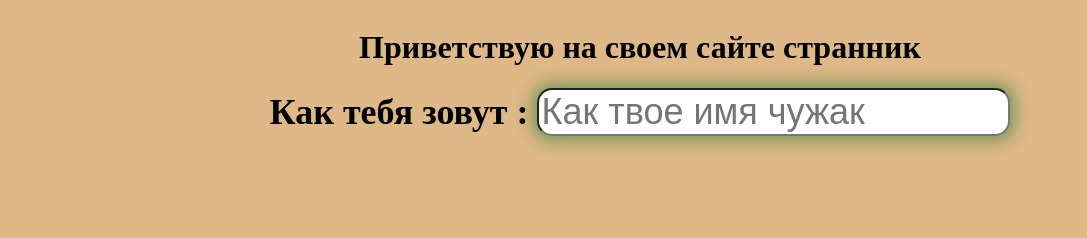
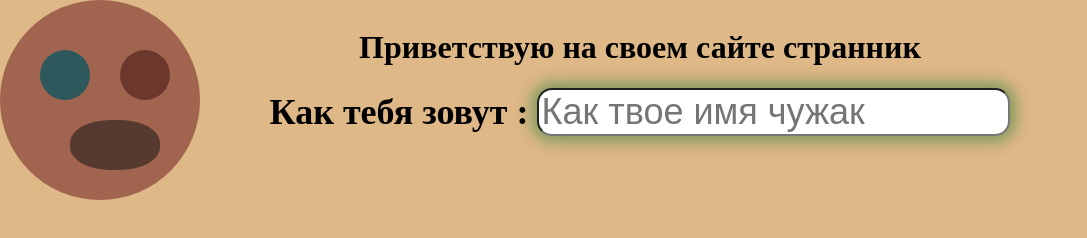
Before and after one commit to camelactive/funny, a plain HTML site: page index.html in a window 1280 px wide. Shown: the whole page, without its empty margins (0-1087 px from the left). Drawn offline with Linux system fonts and the light colour scheme.

Commit message:
Add files via upload

```diff
--- a/css/style.css
+++ b/css/style.css
@@ -23,3 +23,45 @@ body {
 }
 
 .greetings_content_write {}
+
+.moveBlock {
+    top: 0;
+    left: 0;
+    position: absolute;
+    width: 200px;
+    height: 200px;
+    background-color: rgba(100, 18, 25, 0.5);
+    border-radius: 50%;
+}
+
+.moveBlock::before {
+    content: "";
+    width: 50px;
+    height: 50px;
+    background-color: rgb(45, 88, 92);
+    position: absolute;
+    top: 50px;
+    left: 40px;
+    border-radius: 50%;
+}
+
+.moveBlock::after {
+    content: "";
+    width: 50px;
+    height: 50px;
+    background-color: rgba(58, 13, 13, 0.5);
+    position: absolute;
+    top: 50px;
+    left: 120px;
+    border-radius: 50%;
+}
+
+.mouth {
+    width: 90px;
+    height: 50px;
+    background-color: rgba(17, 16, 16, 0.5);
+    position: absolute;
+    top: 120px;
+    left: 70px;
+    border-radius: 45%;
+}
--- a/index.html
+++ b/index.html
@@ -17,6 +17,11 @@
         <div class="greetings_content">Как тебя зовут : <input placeholder="Как твое имя чужак" type="text" class="input_name" oninput="inputNameHandler(this)"> </div>
         <div class="greetings_content_write"></div>
     </div>
+
+
+    <div class="moveBlock">
+        <div class="mouth"></div>
+    </div>
     <script src="./script/script.js"></script>
 </body>
 
--- a/script/script.js
+++ b/script/script.js
@@ -24,3 +24,30 @@ inputNameHandler = e => {
         }
     }
 };
+
+moveBlock = document.querySelector(".moveBlock");
+let left = 0;
+let up = 0;
+document.onkeydown = function(event) {
+    console.log(event)
+    if (event.key == "ArrowRight") {
+        moveBlock.style.left = left + "px";
+        left++
+    }
+    if (event.key == "ArrowRight" && event.shiftKey == true) {
+        moveBlock.style.left = left * 2 + "px";
+        left++
+    }
+    if (event.key == "ArrowLeft") {
+        moveBlock.style.left = left + "px";
+        left--
+    }
+    if (event.key == "ArrowDown") {
+        moveBlock.style.top = up + "px";
+        up++
+    }
+    if (event.key == "ArrowUp") {
+        moveBlock.style.top = up + "px";
+        up--
+    }
+}
```
